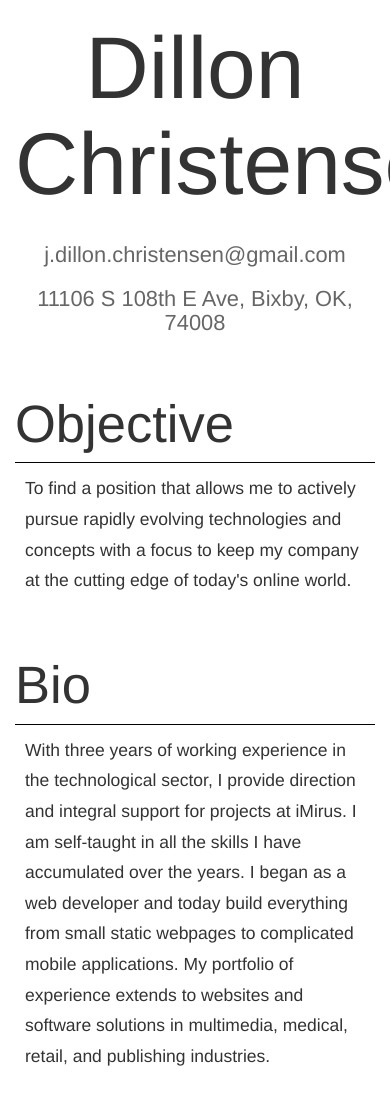
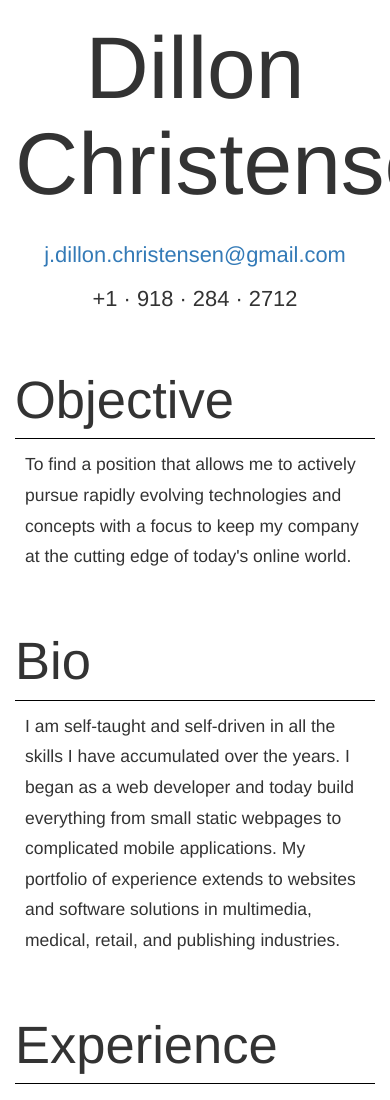
Before and after one commit to dillonchr/dillonchr.github.io, a website: page index.html in a window 390 px wide. Shown: the top 1100 px of the page. Drawn offline with Linux system fonts and the light colour scheme.

Commit message:
ditched the address and used phone number

```diff
--- a/index.html
+++ b/index.html
@@ -10,9 +10,13 @@
     <article class="container">
         <header>
             <h1 class="name">Dillon Christensen</h1>
-            <div class="row gray">
-                <h2 class="col-md-5">j.dillon.christensen@gmail.com</h2>
-                <h2 class="col-md-7">11106 S 108th E Ave, Bixby, OK, 74008</h2>
+            <div class="row">
+                <div class="col-md-6">
+                    <h2><a href="mailto:j.dillon.christensen@gmail.com">j.dillon.christensen@gmail.com</a></h2>
+                </div>
+                <div class="col-md-6">
+                    <h2>&plus;1 &middot; 918 &middot; 284 &middot; 2712</h2>
+                </div>
             </div>
         </header>
         <section>
@@ -21,7 +25,7 @@
         </section>
         <section>
             <h2 id="bio">Bio</h2>
-            <p>With three years of working experience in the technological sector, I provide direction and integral support for projects at iMirus. I am self-taught in all the skills I have accumulated over the years. I began as a web developer and today build everything from small static webpages to complicated mobile applications. My portfolio of experience extends to websites and software solutions in multimedia, medical, retail, and publishing industries.</p>
+            <p>I am self-taught and self-driven in all the skills I have accumulated over the years. I began as a web developer and today build everything from small static webpages to complicated mobile applications. My portfolio of experience extends to websites and software solutions in multimedia, medical, retail, and publishing industries.</p>
         </section>
         <section id="experience">
             <h2>Experience</h2>
```
